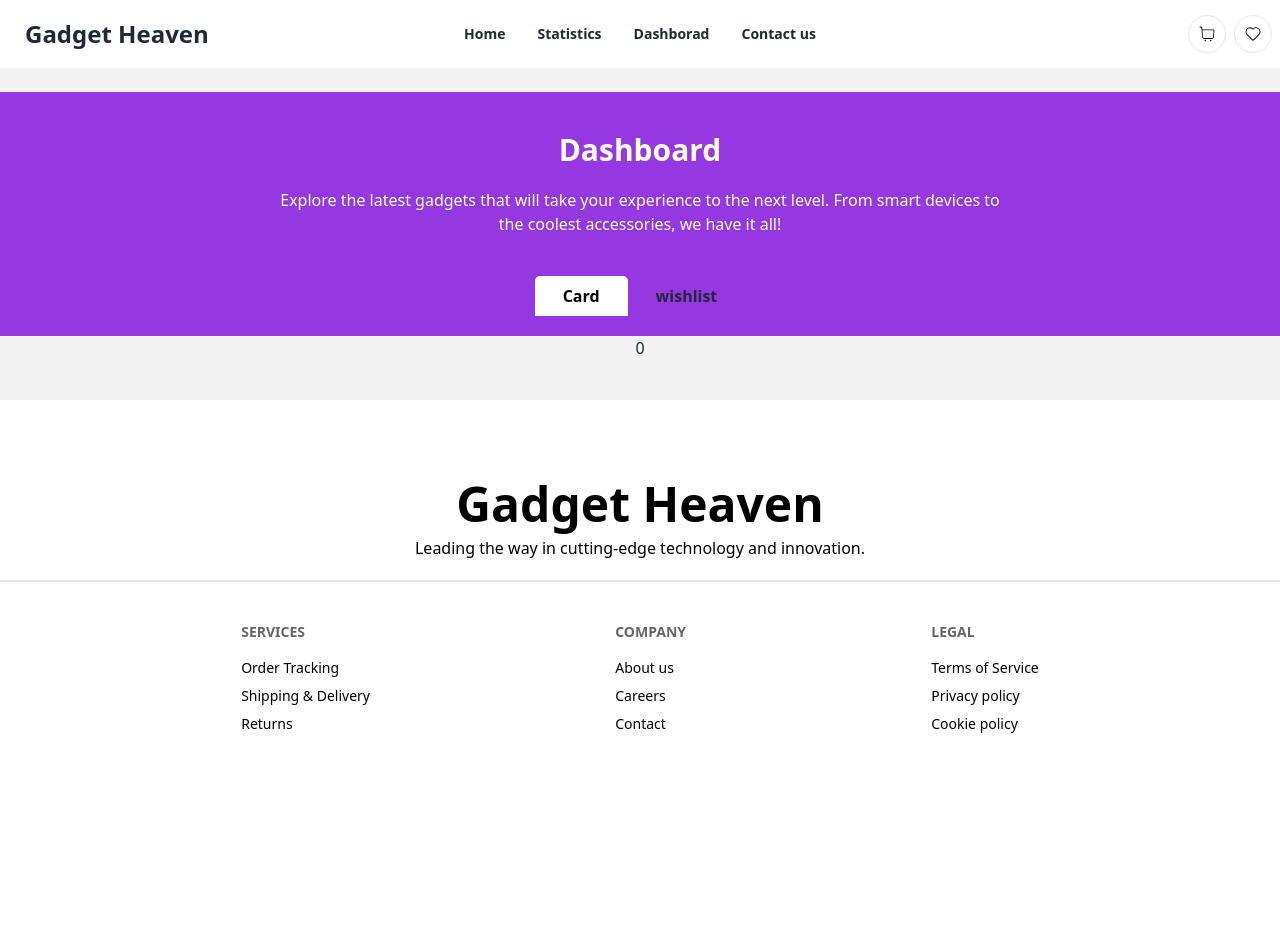
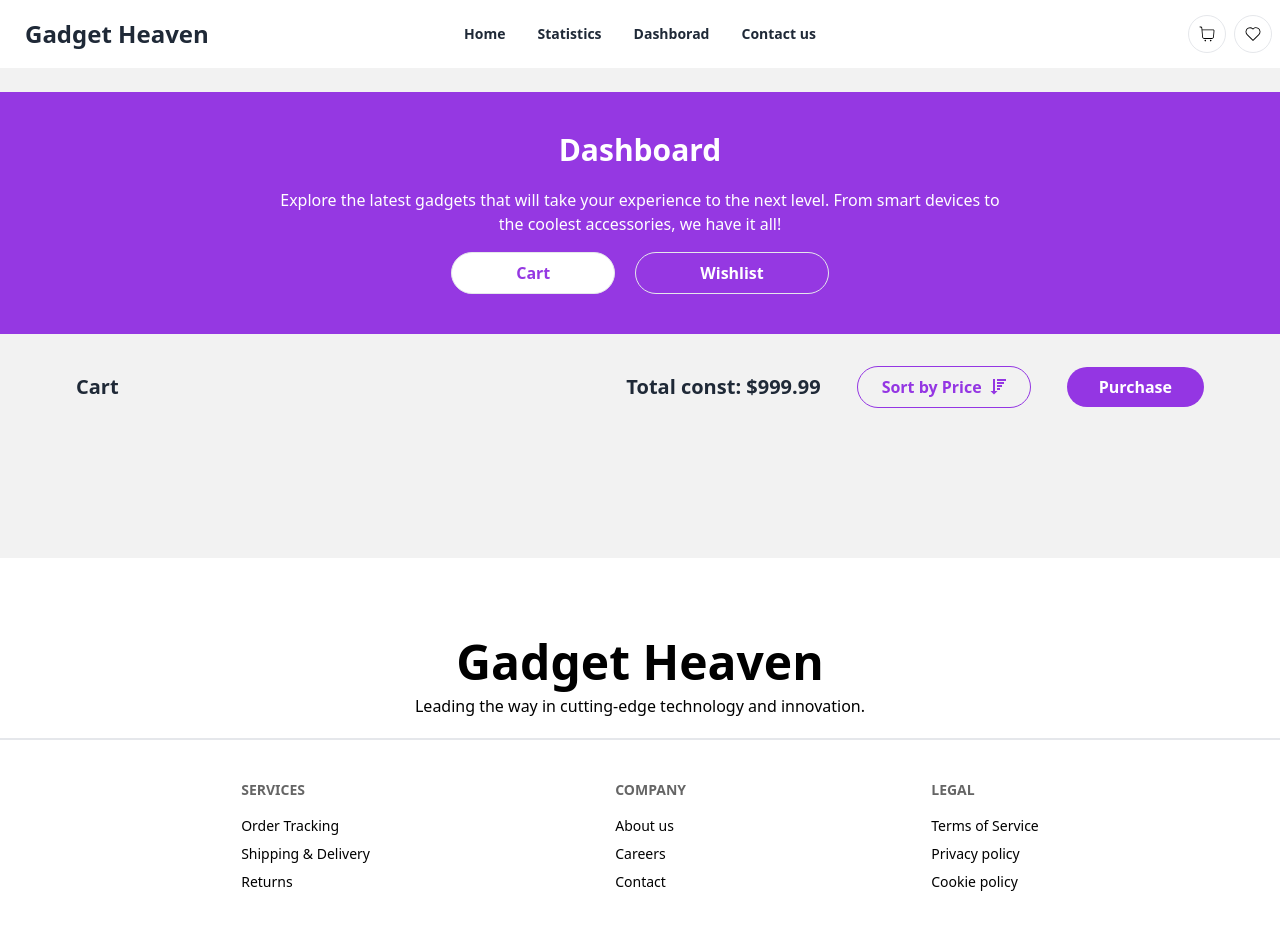
Before and after one commit to programming-hero-web-course-4/b10a8-gadget-heaven-sumon232490038, a React (Vite) app: page /dashboard in a window 1280 px wide. Before the commit the page ends 800 px from the top, so only its background shows below. Built offline with nearby package versions, Linux system fonts and the light colour scheme; some icons are missing.

Commit message:
products add in wishlish is done

```diff
--- a/public/prodectsData.json
+++ b/public/prodectsData.json
@@ -1,4 +1,118 @@
 [
+  {
+    "id": "P",
+    "product_id": 7,
+    "product_title": "iPhone 14 Pro Max",
+    "product_image": "https://i.ibb.co.com/pXVbV1G/iphone.jpg",
+    "category": "Phone",
+    "price": 1300,
+    "description": "Apple's latest smartphone with advanced camera system and dynamic island.",
+    "specifications": [
+      "1. 6.7-inch Super Retina XDR",
+      "2. A16 Bionic chip",
+      "3. 128GB storage",
+      "4. 48MP triple camera"
+    ],
+    "availability": true,
+    "rating": 4.9,
+    "brand": "Apple",
+    "warranty": "1 year"
+  },
+  {
+    "id": "P",
+    "product_id": 8,
+    "product_title": "Samsung Galaxy S23 Ultra",
+    "product_image": "https://i.ibb.co.com/FWTN1Zf/samsung.jpg",
+    "category": "Phone",
+    "price": 1400,
+    "description": "Flagship Android phone with high-resolution cameras and S Pen support.",
+    "specifications": [
+      "1. 6.8-inch Dynamic AMOLED",
+      "2. Snapdragon 8 Gen 2",
+      "3. 256GB storage",
+      "4. 200MP quad camera"
+    ],
+    "availability": true,
+    "rating": 4.8,
+    "brand": "Samsung",
+    "warranty": "1 year"
+  },
+  {
+    "id": "P",
+    "product_id": 9,
+    "product_title": "Google Pixel 8 Pro",
+    "product_image": "https://i.ibb.co.com/7NK0YqJ/01e3ebd4323f57d2ebeccd799ed49eaf.jpg",
+    "category": "Phone",
+    "price": 1200,
+    "description": "Google's latest smartphone with advanced AI features and premium camera.",
+    "specifications": [
+      "1. 6.7-inch LTPO OLED",
+      "2. Google Tensor G3 chip",
+      "3. 128GB storage",
+      "4. 50MP main camera"
+    ],
+    "availability": true,
+    "rating": 4.7,
+    "brand": "Google",
+    "warranty": "1 year"
+  },
+  {
+    "id": "A",
+    "product_id": 10,
+    "product_title": "Bose QuietComfort 45",
+    "product_image": "https://i.ibb.co.com/0nwD2cx/bose.jpg",
+    "category": "Accessories",
+    "price": 329,
+    "description": "Noise-canceling wireless headphones with exceptional sound quality.",
+    "specifications": [
+      "1. Over-ear design",
+      "2. Noise cancellation",
+      "3. 20-hour battery life",
+      "4. Bluetooth 5.0"
+    ],
+    "availability": true,
+    "rating": 4.7,
+    "brand": "Bose",
+    "warranty": "1 year"
+  },
+  {
+    "id": "A",
+    "product_id": 11,
+    "product_title": "Apple Watch Series 9",
+    "product_image": "https://i.ibb.co.com/CmNBKz0/apple-watch.jpg",
+    "category": "Accessories",
+    "price": 429,
+    "description": "Advanced smartwatch with health tracking and seamless iPhone integration.",
+    "specifications": [
+      "1. 41mm Retina display",
+      "2. Heart rate monitoring",
+      "3. GPS + Cellular",
+      "4. 18-hour battery life"
+    ],
+    "availability": true,
+    "rating": 4.8,
+    "brand": "Apple",
+    "warranty": "1 year"
+  },
+  {
+    "id": "A",
+    "product_id": 12,
+    "product_title": "Logitech MX Master 3S",
+    "product_image": "https://i.ibb.co.com/jWNhYCp/logtech.jpg",
+    "category": "Accessories",
+    "price": 149,
+    "description": "Advanced ergonomic wireless mouse with precise tracking and customizable buttons.",
+    "specifications": [
+      "1. Ergonomic design",
+      "2. Ultra-fast scroll wheel",
+      "3. 3 device connectivity",
+      "4. Rechargeable battery"
+    ],
+    "availability": true,
+    "rating": 4.8,
+    "brand": "Logitech",
+    "warranty": "2 years"
+  },
   {
     "id": "L",
     "product_id": 1,
@@ -113,119 +227,5 @@
     "rating": 4.5,
     "brand": "Microsoft",
     "warranty": "2 years"
-  },
-  {
-    "id": "P",
-    "product_id": 7,
-    "product_title": "iPhone 14 Pro Max",
-    "product_image": "https://i.ibb.co.com/pXVbV1G/iphone.jpg",
-    "category": "Phone",
-    "price": 1300,
-    "description": "Apple's latest smartphone with advanced camera system and dynamic island.",
-    "specifications": [
-      "1. 6.7-inch Super Retina XDR",
-      "2. A16 Bionic chip",
-      "3. 128GB storage",
-      "4. 48MP triple camera"
-    ],
-    "availability": true,
-    "rating": 4.9,
-    "brand": "Apple",
-    "warranty": "1 year"
-  },
-  {
-    "id": "P",
-    "product_id": 8,
-    "product_title": "Samsung Galaxy S23 Ultra",
-    "product_image": "https://i.ibb.co.com/FWTN1Zf/samsung.jpg",
-    "category": "Phone",
-    "price": 1400,
-    "description": "Flagship Android phone with high-resolution cameras and S Pen support.",
-    "specifications": [
-      "1. 6.8-inch Dynamic AMOLED",
-      "2. Snapdragon 8 Gen 2",
-      "3. 256GB storage",
-      "4. 200MP quad camera"
-    ],
-    "availability": true,
-    "rating": 4.8,
-    "brand": "Samsung",
-    "warranty": "1 year"
-  },
-  {
-    "id": "P",
-    "product_id": 9,
-    "product_title": "Google Pixel 8 Pro",
-    "product_image": "https://i.ibb.co.com/7NK0YqJ/01e3ebd4323f57d2ebeccd799ed49eaf.jpg",
-    "category": "Phone",
-    "price": 1200,
-    "description": "Google's latest smartphone with advanced AI features and premium camera.",
-    "specifications": [
-      "1. 6.7-inch LTPO OLED",
-      "2. Google Tensor G3 chip",
-      "3. 128GB storage",
-      "4. 50MP main camera"
-    ],
-    "availability": true,
-    "rating": 4.7,
-    "brand": "Google",
-    "warranty": "1 year"
-  },
-  {
-    "id": "A",
-    "product_id": 10,
-    "product_title": "Bose QuietComfort 45",
-    "product_image": "https://i.ibb.co.com/0nwD2cx/bose.jpg",
-    "category": "Accessories",
-    "price": 329,
-    "description": "Noise-canceling wireless headphones with exceptional sound quality.",
-    "specifications": [
-      "1. Over-ear design",
-      "2. Noise cancellation",
-      "3. 20-hour battery life",
-      "4. Bluetooth 5.0"
-    ],
-    "availability": true,
-    "rating": 4.7,
-    "brand": "Bose",
-    "warranty": "1 year"
-  },
-  {
-    "id": "A",
-    "product_id": 11,
-    "product_title": "Apple Watch Series 9",
-    "product_image": "https://i.ibb.co.com/CmNBKz0/apple-watch.jpg",
-    "category": "Accessories",
-    "price": 429,
-    "description": "Advanced smartwatch with health tracking and seamless iPhone integration.",
-    "specifications": [
-      "1. 41mm Retina display",
-      "2. Heart rate monitoring",
-      "3. GPS + Cellular",
-      "4. 18-hour battery life"
-    ],
-    "availability": true,
-    "rating": 4.8,
-    "brand": "Apple",
-    "warranty": "1 year"
-  },
-  {
-    "id": "A",
-    "product_id": 12,
-    "product_title": "Logitech MX Master 3S",
-    "product_image": "https://i.ibb.co.com/jWNhYCp/logtech.jpg",
-    "category": "Accessories",
-    "price": 149,
-    "description": "Advanced ergonomic wireless mouse with precise tracking and customizable buttons.",
-    "specifications": [
-      "1. Ergonomic design",
-      "2. Ultra-fast scroll wheel",
-      "3. 3 device connectivity",
-      "4. Rechargeable battery"
-    ],
-    "availability": true,
-    "rating": 4.8,
-    "brand": "Logitech",
-    "warranty": "2 years"
   }
 ]
--- /dev/null
+++ b/src/components/Cart/Cart.jsx
@@ -0,0 +1,31 @@
+import React from "react";
+import { RxCrossCircled } from "react-icons/rx";
+
+const Cart = ({ product }) => {
+  const { product_title, description, product_image, price } = product;
+  return (
+    <div className="md:p-5 p-2 md:gap-4  bg-white flex lg:min-w-[1152px] mx-auto items-center justify-between rounded-2xl">
+      <div className=" flex gap-5">
+        <div className="rounded-2xl  md:h-[150px]">
+          <img
+            className="h-full border-2 md:w-[200px] rounded-2xl object-cover"
+            src={product_image}
+            alt=""
+          />
+        </div>
+        <div className="text-start space-y-5">
+          <h1 className="md:text-2xl font-bold">{product_title}</h1>
+          <p>{description}</p>
+          <p className="font-bold md:text-xl">Price: ${price}</p>
+        </div>
+      </div>
+      <div>
+        <button className="text-red-500 hover:text-red-900 text-4xl md:text-5xl">
+          <RxCrossCircled />
+        </button>
+      </div>
+    </div>
+  );
+};
+
+export default Cart;
--- a/src/components/ContactUs/ContactUs.jsx
+++ b/src/components/ContactUs/ContactUs.jsx
@@ -41,6 +41,7 @@ const ContactUs = () => {
               placeholder="Message"
               className="textarea textarea-bordered textarea-md w-full "
             ></textarea>
+            <input className="btn btn-outline font-bold" type="submit" />
           </div>
         </div>
         <div className="flex-1 text-center space-y-4 mb-10">
--- /dev/null
+++ b/src/components/DashBoard/DashBoard.css
@@ -0,0 +1,4 @@
+.active {
+  background-color: white;
+  color: #9538e2;
+}
--- a/src/components/DashBoard/DashBoard.jsx
+++ b/src/components/DashBoard/DashBoard.jsx
@@ -1,22 +1,25 @@
-import React, { useContext } from "react";
+import React, { useContext, useState } from "react";
 import { Helmet } from "react-helmet-async";
 import Favicon from "react-favicon";
-import { Tab, Tabs, TabList, TabPanel } from "react-tabs";
 import "react-tabs/style/react-tabs.css";
-import { AssetContext } from "../Root/Root";
-// import Product from "../product/product";
-import Card from "../Card/Card";
-
-const DashBoard = (product_id) => {
-  const [productId, setProductId] = useContext(AssetContext);
-  // console.log("products id", product_id);
-  const handleDelatebtn = (id) => {
-    const newArray = productId.filter(
-      (productidd) => productidd.product_id !== id
-    );
-    setProductId(newArray);
+import "./DashBoard.css";
+import { ImSortAmountDesc } from "react-icons/im";
+import { DetailsByIdContext, WishlistItemFormDetails } from "../Root/Root";
+import Cart from "../Cart/Cart";
+import Wishlist from "../Wishlist/Wishlist";
+const DashBoard = () => {
+  const { collectitems } = useContext(DetailsByIdContext);
+  const { wishilistItems } = useContext(WishlistItemFormDetails);
+  console.log(wishilistItems);
+  const [toggleActive, setToggleActive] = useState(true);
+  const handletoggle = (btn) => {
+    if (btn === "wishlist") {
+      setToggleActive(false);
+    } else {
+      setToggleActive(true);
+    }
   };
-
+  console.log(collectitems);
   return (
     <div className="mx-auto">
       <Helmet>
@@ -30,28 +33,56 @@ const DashBoard = (product_id) => {
           level. From smart devices to <br /> the coolest accessories, we have
           it all!
         </p>
+        <div className="flex items-center justify-center gap-5">
+          <button
+            onClick={() => handletoggle("card")}
+            className={`${
+              toggleActive ? "active" : "non"
+            } py-2 px-16 font-bold    rounded-3xl border `}
+          >
+            Cart
+          </button>
+          <button
+            onClick={() => handletoggle("wishlist")}
+            className={`${
+              toggleActive ? "non" : "active"
+            } py-2 px-16 font-bold    rounded-3xl border `}
+          >
+            Wishlist
+          </button>
+        </div>
       </div>
 
-      <div className="  mx-auto text-center">
-        <Tabs>
-          <TabList className="bg-[#9538e2] flex mx-auto items-center justify-center px-2 pb-5">
-            <Tab className="font-bold py-2 px-7 rounded-3xl">Card</Tab>
-            <Tab className="font-bold py-2 px-7 rounded-3xl">wishlist</Tab>
-          </TabList>
-          <TabPanel>
-            <h2>{productId.length}</h2>
-            <div className="mx-2 flex py-5 flex-col gap-5">
-              {productId.map((product, idx) => (
-                <Card
-                  key={idx}
-                  handleDelatebtn={handleDelatebtn}
-                  product={product}
-                ></Card>
-              ))}
+      <div className="  mx-auto text-center px-3 max-w-6xl my-8">
+        {/* ========================= */}
+        <div className={`${toggleActive ? "non" : "hidden"} min-h-40 `}>
+          <div className="flex flex-col gap-5 md:flex-row items-center justify-between font-bold mb-5">
+            <h1 className=" text-5xl md:text-xl">Cart</h1>
+            <div className="flex flex-col md:flex-row gap-5 items-center space-x-4">
+              <h1 className=" text-xl">Total const: ${`999.99`}</h1>
+              <button className="py-2 border-[#9436e3] flex items-center gap-2  border rounded-3xl px-6 text-[#9436e3] font-bold">
+                Sort by Price <ImSortAmountDesc />
+              </button>
+              <button className="py-2 md:px-8 px-14 rounded-3xl text-white bg-[#9436e3] font-bold">
+                Purchase
+              </button>
             </div>
-          </TabPanel>
-          <TabPanel></TabPanel>
-        </Tabs>
+          </div>
+          <div className="flex flex-col  gap-5">
+            {collectitems.map((product) => (
+              <Cart product={product}></Cart>
+            ))}
+          </div>
+        </div>
+        {/* ============================== */}
+        <div className={`${toggleActive ? "hidden" : "non"} min-h-40  `}>
+          <div className="flex flex-col  gap-5">
+            {" "}
+            {wishilistItems.map((product) => (
+              <Wishlist product={product}></Wishlist>
+            ))}
+          </div>
+        </div>
       </div>
     </div>
   );
--- a/src/components/ProductDetails/ProductDetails.jsx
+++ b/src/components/ProductDetails/ProductDetails.jsx
@@ -6,11 +6,13 @@ import ReactStars from "react-rating-stars-component";
 import { FaStar } from "react-icons/fa";
 import { CiHeart } from "react-icons/ci";
 import { CiShoppingCart } from "react-icons/ci";
-import { AssetContext } from "../Root/Root";
+import { DetailsByIdContext, WishlistItemFormDetails } from "../Root/Root";
+
 const ProductDetails = () => {
-  const [productId, setProductId] = useContext(AssetContext);
-  // const [deleteItem, setDeleteItem] = useContext(DeleteItem);
-
+  const { collectitems, setCollectItems } = useContext(DetailsByIdContext);
+  const { wishilistItems, setWishilistItems } = useContext(
+    WishlistItemFormDetails
+  );
   const detailsData = useLoaderData();
   const { product_id } = useParams();
   const makeInt = parseInt(product_id);
@@ -33,15 +35,22 @@ const ProductDetails = () => {
   };
 
   const handlesetProductId = (id) => {
-    const findpro = detailsData.find((products) => products.product_id == id);
-    const addpro = [...productId, findpro];
-    setProductId(addpro);
+    const makeParseInt = parseInt(id);
+    const findpro = detailsData.find(
+      (products) => products.product_id === makeParseInt
+    );
+    const newArray = [...collectitems, findpro];
+    setCollectItems(newArray);
   };
 
-  // const newArray = productId.filter(
-  //   (productss) => productss.product_id !== deleteItem
-  // );
-  // setProductId(newArray);
+  const handleWishlistItems = (id) => {
+    const makeParseInt = parseInt(id);
+    const findpro = detailsData.find(
+      (products) => products.product_id === makeParseInt
+    );
+    const newArray = [...wishilistItems, findpro];
+    setWishilistItems(newArray);
+  };
 
   return (
     <div className=" mx-auto ">
@@ -101,7 +110,10 @@ const ProductDetails = () => {
                   <CiShoppingCart />
                 </span>
               </button>
-              <button className=" bg-white rounded-full border  text-xl p-2">
+              <button
+                onClick={() => handleWishlistItems(product_id)}
+                className=" bg-white hover:bg-slate-700 rounded-full border  text-xl p-2"
+              >
                 {" "}
                 <CiHeart />{" "}
               </button>
--- a/src/components/Root/Root.jsx
+++ b/src/components/Root/Root.jsx
@@ -1,26 +1,26 @@
-import React, { createContext, useEffect, useState } from "react";
+import React, { createContext, useState } from "react";
 import Navber from "../Navber/Navber";
 import Footer from "../Footer/Footer";
 import { Outlet, useLocation } from "react-router-dom";
-export const AssetContext = createContext([]);
-// export const DeleteItem = createContext(null);
-
+export const DetailsByIdContext = createContext(null);
+export const WishlistItemFormDetails = createContext(null);
 const Root = () => {
-  const [productId, setProductId] = useState([]);
-  // const [deleteItem, setDeleteItem] = useState(0);
+  const [collectitems, setCollectItems] = useState([]);
+  const [wishilistItems, setWishilistItems] = useState([]);
   const { pathname } = useLocation();
-  // console.log(location);
   return (
     <div className="bg-base-200 ">
-      {/* <DeleteItem.Provider value={[deleteItem, setDeleteItem]}> */}
-      <AssetContext.Provider value={[productId, setProductId]}>
-        <div className={`${pathname === "/" && "p-3 md:p-8"}`}>
-          <Navber></Navber>
-          <Outlet></Outlet>
-        </div>
-        <Footer></Footer>
-      </AssetContext.Provider>
-      {/* </DeleteItem.Provider> */}
+      <WishlistItemFormDetails.Provider
+        value={{ wishilistItems, setWishilistItems }}
+      >
+        <DetailsByIdContext.Provider value={{ collectitems, setCollectItems }}>
+          <div className={`${pathname === "/" && "p-3 md:p-8"}`}>
+            <Navber></Navber>
+            <Outlet></Outlet>
+          </div>
+        </DetailsByIdContext.Provider>
+      </WishlistItemFormDetails.Provider>
+      <Footer></Footer>
     </div>
   );
 };
--- /dev/null
+++ b/src/components/Wishlist/Wishlist.jsx
@@ -0,0 +1,32 @@
+import React from "react";
+import { RxCrossCircled } from "react-icons/rx";
+
+const Wishlist = ({ product }) => {
+  console.log(product);
+  const { product_title, description, product_image, price } = product;
+  return (
+    <div className="md:p-5 p-2 md:gap-4  bg-white flex lg:min-w-[1152px] mx-auto items-center justify-between rounded-2xl">
+      <div className=" flex gap-5">
+        <div className="rounded-2xl  md:h-[150px]">
+          <img
+            className="h-full border-2 md:w-[200px] rounded-2xl object-cover"
+            src={product_image}
+            alt=""
+          />
+        </div>
+        <div className="text-start space-y-5">
+          <h1 className="md:text-2xl font-bold">{product_title}</h1>
+          <p>{description}</p>
+          <p className="font-bold md:text-xl">Price: ${price}</p>
+        </div>
+      </div>
+      <div>
+        <button className="text-red-500 hover:text-red-900 text-4xl md:text-5xl">
+          <RxCrossCircled />
+        </button>
+      </div>
+    </div>
+  );
+};
+
+export default Wishlist;
--- a/src/main.jsx
+++ b/src/main.jsx
@@ -10,7 +10,6 @@ import { Helmet, HelmetProvider } from "react-helmet-async";
 import DashBoard from "./components/DashBoard/DashBoard";
 import Statistics from "./components/Statistics/Statistics";
 import ContactUs from "./components/ContactUs/ContactUs";
-// export const CalectId = createContext(0)
 
 const router = createBrowserRouter([
   {
```
Also changed, not shown: src/components/Card/Card.jsx (deleted, +0 -42 lines), src/components/Navber/Navber.jsx (+10 -4 lines).
